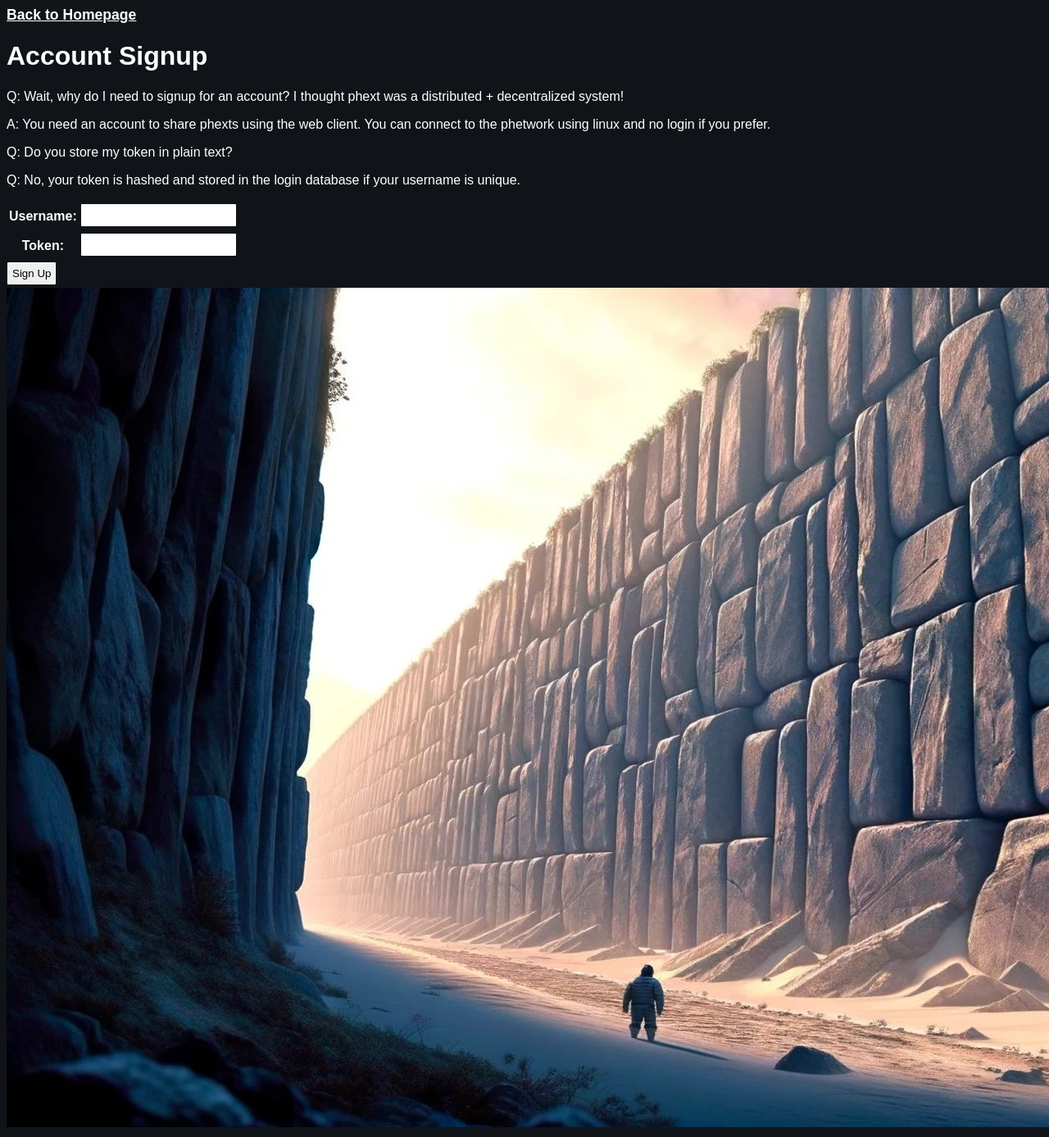
After one commit to wbic16/phextio, a PHP site: page /signup.html in a window 1280 px wide; the page is wider, and only the part inside the window is pictured. The commit adds this page. Shown: that part at 82% size. Run offline with PHP 8.4, Linux system fonts and the light colour scheme.

Commit message:
V3.3 prep work

```diff
--- a/login.php
+++ b/login.php
@@ -9,11 +9,11 @@ if ($ready) {
     exit(0);
   }
   $token = password_hash($_POST["token"].trim());
-  $creds = file_get_contents("/var/logins/phextio.crp");
-  $scrolls = $creds.split($SCROLL_BREAK);
+  $creds = file_get_contents($PHEXT_SECURITY_FILE);
+  $scrolls = explode($SCROLL_BREAK, $creds);
   $authorized = $scrolls[0];
   foreach ($authorized as $line) {
-    $parts = $line.split(",", 2);
+    $parts = explode(',', $line 2);
     $test = $parts[0];
     $expected = $parts[1].trim();
     if ($username == $test) {
--- /dev/null
+++ b/signup.html
@@ -0,0 +1,80 @@
+<?php
+require_once("phext.inc.php");
+
+$ready = array_key_exists("username", $_POST) && array_key_exists("token", $_POST) && !array_key_exists("retry", $_GET);
+if ($ready) {
+  $username = phext_sanitize_text($_POST["username"]);
+  $token = password_hash(phext_sanitize_text($_POST["token"]));
+
+  $accounts = file_get_contents($PHEXT_SECURITY_FILE);
+  $security = explode($SCROLL_BREAK, $accounts, 2);
+  foreach ($security[0] as $line) {
+    $parts = explode(',', $line);
+    if ($parts[0] == $username) {
+      header("Location: signup.php?retry=" + $username);
+      exit(0);
+    }
+  }
+
+  // still here, so insert the new entry
+  $security[0] = $security[0].trim() + "\n$username,$token";
+  $phext = implode($SCROLL_BREAK, $security);
+  file_put_contents($PHEXT_SECURITY_FILE, $phext);
+  header("Location: login.php?username=" + $username);
+  exit(0);
+
+} else {
+?>
+<!DOCTYPE html>
+<html>
+<head>
+<title>phext.io - signup</title>
+<link rel="stylesheet" href="phext.css?rev=1" />
+<style type="text/css">
+a, a:visited {
+  font-size: 1.1em;
+  font-weight: bold;
+}
+</style>
+<script type="text/javascript" src="phext.ts"></script>
+
+<script type="text/javascript">
+function load()
+{
+}
+</script>
+</head>
+<body onload="load();">
+
+<a href="index.html">Back to Homepage</a>
+
+<h1>Account Signup</h1>
+
+<p>Q: Wait, why do I need to signup for an account? I thought phext was a distributed + decentralized system!</p>
+<p>A: You need an account to share phexts using the web client. You can connect to the phetwork using linux and no login if you prefer.</p>
+
+<p>Q: Do you store my token in plain text?</p>
+<p>Q: No, your token is hashed and stored in the login database if your username is unique.</p>
+
+<form method="post" action="signup.php">
+<table>
+<tr>
+  <th>Username:</th>
+  <td><input type="text" name="username" id="username" /></td>
+</tr>
+<tr>
+  <th>Token:</th>
+  <td><input type="text" name="token" id="token" /></td>
+</tr>
+</table>
+<input type="submit" name="Create" id="Create" value="Sign Up" />
+</form>
+
+<img src="bridge-the-gap.jpg" />
+
+</body>
+</html>
+
+<?php
+}
+?>
```
Also changed, not shown: phext.inc.php (+32 -0 lines), sortinghat.html (added, +58 -0 lines).
